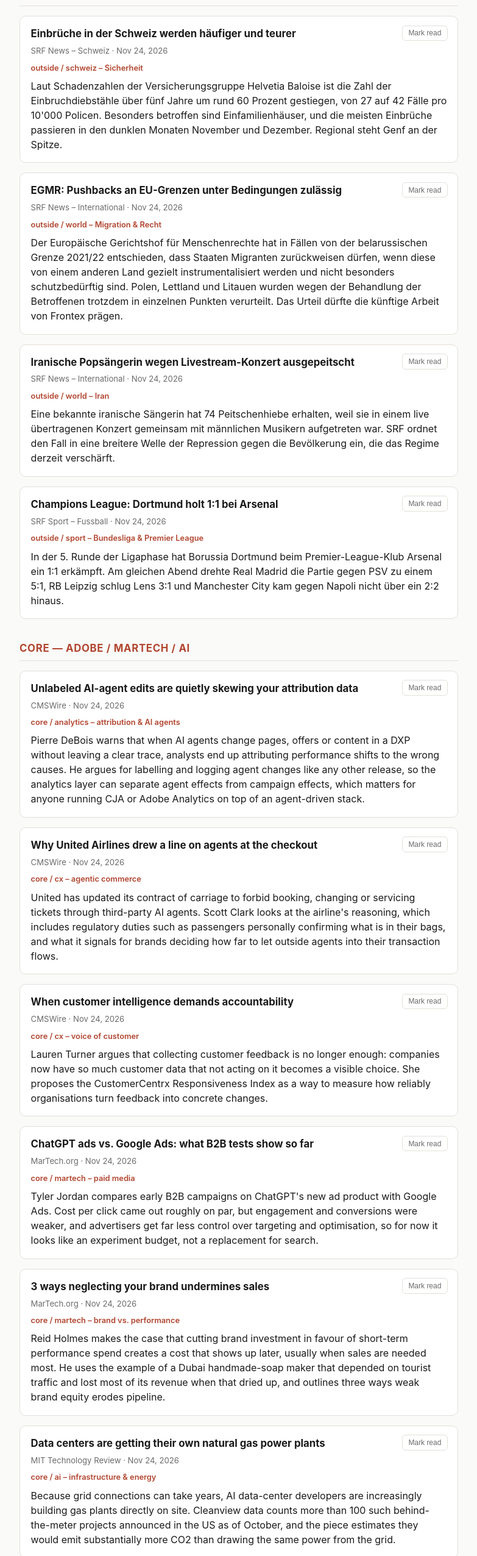
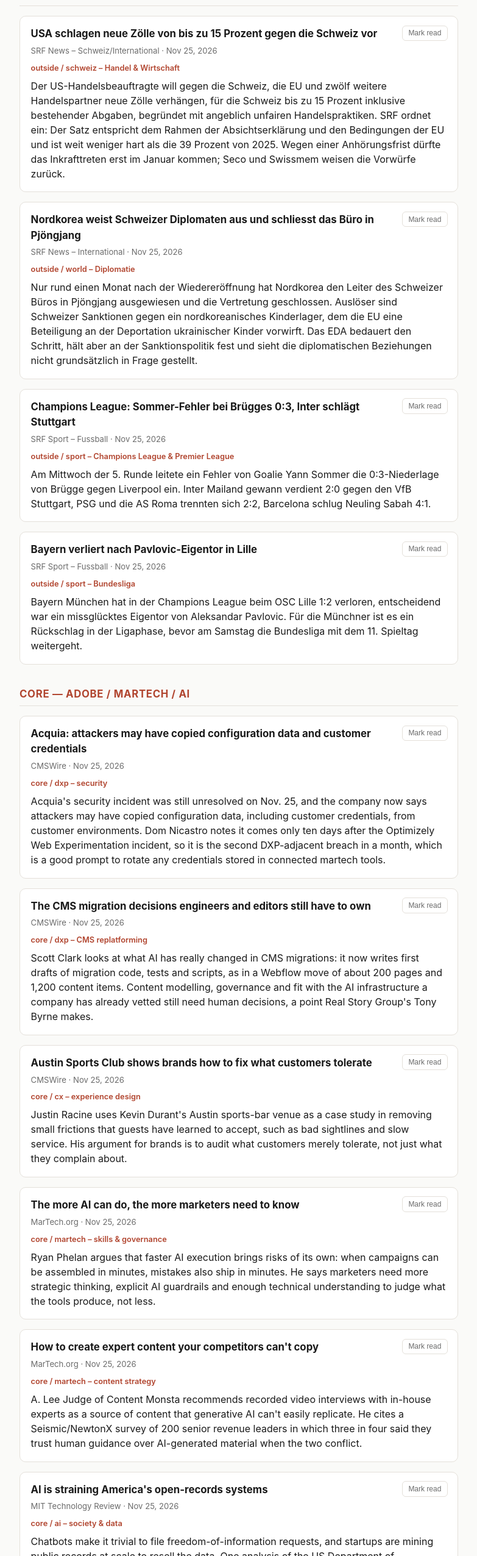
Before and after one commit to magicistheanswer/news-digest, a plain HTML site: page docs/index.html in a window 1280 px wide. Shown: the part 188-2740 px from the top of the page at 61% size, without its empty margins (248-1031 px from the left). Drawn offline with Linux system fonts and the light colour scheme.

Commit message:
Digest 2026-11-26: 11 articles (7 core / 4 outside)
Skipped: Adobe (nothing new since early Nov), MeasureCamp (no new post),
Kicker (no dated article), BBC News/Sport (unreachable). RSS still blocked
by egress proxy; WebSearch fallback used.

Co-Authored-By: Claude Opus 5.5 <noreply@anthropic.com>
Claude-Session: https://claude.ai/code/session_01ML879CdNQYhhHzCFJTMPKx

```diff
--- a/docs/index.html
+++ b/docs/index.html
@@ -3,7 +3,7 @@
 <head>
 <meta charset="UTF-8">
 <meta name="viewport" content="width=device-width, initial-scale=1.0">
-<title>Morning News Digest — 2026-11-25</title>
+<title>Morning News Digest — 2026-11-26</title>
 <style>
   :root {
     color-scheme: light dark;
@@ -95,92 +95,99 @@
 </head>
 <body>
 <!--
-  Run notes (2026-11-25, Wednesday):
-  - Direct RSS/Atom fetching still blocked (proxy rejects every feed host with 403; WebFetch can't resolve them either). Fallback: WebSearch limited to each source's domain; every item below has a confirmed Nov 24 publish date.
-  - Used (6 core / 4 outside): CMSWire x3, MarTech.org x2, MIT Technology Review x1; SRF Schweiz (Einbrüche), SRF International x2 (EGMR pushbacks, Iran), SRF Sport (Champions League, Arsenal vs BVB).
-  - Skipped: Adobe blog/newsroom: newest Experience Cloud news is from MAX / Nov 4-10, too old. MeasureCamp: only event pages, no new post. Kicker: no article with a confirmed date this week in the index. BBC News / BBC Sport: the search tool can't reach those domains (400). MarTech mid-market AI piece: already shown Nov 24. MIT TR 'The Download' (Nov 24): repeats the data-center item and the already-shown Nagel story; MIT TR enterprise-networks piece: sponsored content. CMSWire Optimove item: sponsored press release. SRF Super League: no new item since matchday 14 (already covered). SRF Luzern water shortage: publish date couldn't be confirmed.
-  - The mix is 10 articles instead of 15 (freshness beats quota per CLAUDE.md). Layout: Outside above Core; Mark read via localStorage kept.
+  Run notes (2026-11-26, Thursday):
+  - Direct RSS/Atom fetching still blocked (proxy returns 403 for martech.org, technologyreview.com, srf.ch, feeds.bbci.co.uk). Fallback: WebSearch limited to each source's domain; every item below has a confirmed Nov 25 publish date.
+  - Used (7 core / 4 outside): CMSWire x3, MarTech.org x2, MIT Technology Review x2; SRF Schweiz/International (US tariffs), SRF International (North Korea), SRF Sport x2 (Champions League round-up, Bayern in Lille).
+  - Skipped: Adobe blog/newsroom: newest Experience Cloud items are Oct 14 / Nov 5, too old. MeasureCamp: only event pages, no new post. Kicker: no dated Bundesliga article found in the index (Bundesliga is covered through SRF's Bayern piece instead). BBC News / BBC Sport: not reachable via the search tool. MarTech AI-news roundup: rolling evergreen URL with unclear dating. MarTech IAB attribution blueprint and AI-agents measurement piece: ~Nov 13, too old for a daily source. MIT TR 'data centers driving a gas boom' (Nov 25): same story as yesterday's data-center gas item. MIT TR enterprise-networks piece: sponsored. SRF Venezuela military deal: follow-up to the Nov 19 Hegseth story. SRF Super League: nothing new since Ajeti ruling (already shown). SRF groundwater story: no article URL found.
+  - The mix is 11 articles instead of 15 (freshness beats quota per CLAUDE.md). Layout: Outside above Core; Mark read via localStorage kept.
 -->
 <div class="wrap">
   <header>
     <h1>Morning News Digest</h1>
-    <div class="date">Wednesday, November 25, 2026 · 10 articles</div>
+    <div class="date">Thursday, November 26, 2026 · 11 articles</div>
     <button id="reset-read" class="reset-read" type="button">Reset read articles</button>
   </header>
   <h2 class="section">Outside — Schweiz / Weltgeschehen / Sport</h2>
-  <article class="card" data-link="https://www.srf.ch/news/schweiz/haeufiger-und-teurer-einbrueche-in-der-schweiz-nehmen-weiter-zu">
+  <article class="card" data-link="https://www.srf.ch/news/international/erhoehung-bis-zu-15-prozent-was-die-neu-angekuendigten-us-zoelle-fuer-die-schweiz-bedeuten">
     <button class="mark-read" type="button">Mark read</button>
-    <h3><a href="https://www.srf.ch/news/schweiz/haeufiger-und-teurer-einbrueche-in-der-schweiz-nehmen-weiter-zu">Einbrüche in der Schweiz werden häufiger und teurer</a></h3>
-    <div class="meta">SRF News – Schweiz · Nov 24, 2026</div>
-    <div class="why">outside / schweiz – Sicherheit</div>
-    <p class="summary">Laut Schadenzahlen der Versicherungsgruppe Helvetia Baloise ist die Zahl der Einbruchdiebstähle über fünf Jahre um rund 60 Prozent gestiegen, von 27 auf 42 Fälle pro 10'000 Policen. Besonders betroffen sind Einfamilienhäuser, und die meisten Einbrüche passieren in den dunklen Monaten November und Dezember. Regional steht Genf an der Spitze.</p>
+    <h3><a href="https://www.srf.ch/news/international/erhoehung-bis-zu-15-prozent-was-die-neu-angekuendigten-us-zoelle-fuer-die-schweiz-bedeuten">USA schlagen neue Zölle von bis zu 15 Prozent gegen die Schweiz vor</a></h3>
+    <div class="meta">SRF News – Schweiz/International · Nov 25, 2026</div>
+    <div class="why">outside / schweiz – Handel &amp; Wirtschaft</div>
+    <p class="summary">Der US-Handelsbeauftragte will gegen die Schweiz, die EU und zwölf weitere Handelspartner neue Zölle verhängen, für die Schweiz bis zu 15 Prozent inklusive bestehender Abgaben, begründet mit angeblich unfairen Handelspraktiken. SRF ordnet ein: Der Satz entspricht dem Rahmen der Absichtserklärung und den Bedingungen der EU und ist weit weniger hart als die 39 Prozent von 2025. Wegen einer Anhörungsfrist dürfte das Inkrafttreten erst im Januar kommen; Seco und Swissmem weisen die Vorwürfe zurück.</p>
   </article>
-  <article class="card" data-link="https://www.srf.ch/news/international/gerichtshof-fuer-menschenrechte-egmr-erlaubt-pushbacks-an-eu-grenzen-unter-bedingungen">
+  <article class="card" data-link="https://www.srf.ch/news/international/schweizer-buero-in-nordkorea-nordkorea-weist-schweizer-diplomaten-aus-und-schliesst-vertretung">
     <button class="mark-read" type="button">Mark read</button>
-    <h3><a href="https://www.srf.ch/news/international/gerichtshof-fuer-menschenrechte-egmr-erlaubt-pushbacks-an-eu-grenzen-unter-bedingungen">EGMR: Pushbacks an EU-Grenzen unter Bedingungen zulässig</a></h3>
-    <div class="meta">SRF News – International · Nov 24, 2026</div>
-    <div class="why">outside / world – Migration &amp; Recht</div>
-    <p class="summary">Der Europäische Gerichtshof für Menschenrechte hat in Fällen von der belarussischen Grenze 2021/22 entschieden, dass Staaten Migranten zurückweisen dürfen, wenn diese von einem anderen Land gezielt instrumentalisiert werden und nicht besonders schutzbedürftig sind. Polen, Lettland und Litauen wurden wegen der Behandlung der Betroffenen trotzdem in einzelnen Punkten verurteilt. Das Urteil dürfte die künftige Arbeit von Frontex prägen.</p>
+    <h3><a href="https://www.srf.ch/news/international/schweizer-buero-in-nordkorea-nordkorea-weist-schweizer-diplomaten-aus-und-schliesst-vertretung">Nordkorea weist Schweizer Diplomaten aus und schliesst das Büro in Pjöngjang</a></h3>
+    <div class="meta">SRF News – International · Nov 25, 2026</div>
+    <div class="why">outside / world – Diplomatie</div>
+    <p class="summary">Nur rund einen Monat nach der Wiedereröffnung hat Nordkorea den Leiter des Schweizer Büros in Pjöngjang ausgewiesen und die Vertretung geschlossen. Auslöser sind Schweizer Sanktionen gegen ein nordkoreanisches Kinderlager, dem die EU eine Beteiligung an der Deportation ukrainischer Kinder vorwirft. Das EDA bedauert den Schritt, hält aber an der Sanktionspolitik fest und sieht die diplomatischen Beziehungen nicht grundsätzlich in Frage gestellt.</p>
   </article>
-  <article class="card" data-link="https://www.srf.ch/news/international/74-hiebe-iranische-popsaengerin-wegen-livestream-ausgepeitscht">
+  <article class="card" data-link="https://www.srf.ch/sport/fussball/champions-league/champions-league-round-up-sommer-fehler-leitet-bruegge-niederlage-ein-psg-gibt-punkte-ab">
     <button class="mark-read" type="button">Mark read</button>
-    <h3><a href="https://www.srf.ch/news/international/74-hiebe-iranische-popsaengerin-wegen-livestream-ausgepeitscht">Iranische Popsängerin wegen Livestream-Konzert ausgepeitscht</a></h3>
-    <div class="meta">SRF News – International · Nov 24, 2026</div>
-    <div class="why">outside / world – Iran</div>
-    <p class="summary">Eine bekannte iranische Sängerin hat 74 Peitschenhiebe erhalten, weil sie in einem live übertragenen Konzert gemeinsam mit männlichen Musikern aufgetreten war. SRF ordnet den Fall in eine breitere Welle der Repression gegen die Bevölkerung ein, die das Regime derzeit verschärft.</p>
+    <h3><a href="https://www.srf.ch/sport/fussball/champions-league/champions-league-round-up-sommer-fehler-leitet-bruegge-niederlage-ein-psg-gibt-punkte-ab">Champions League: Sommer-Fehler bei Brügges 0:3, Inter schlägt Stuttgart</a></h3>
+    <div class="meta">SRF Sport – Fussball · Nov 25, 2026</div>
+    <div class="why">outside / sport – Champions League &amp; Premier League</div>
+    <p class="summary">Am Mittwoch der 5. Runde leitete ein Fehler von Goalie Yann Sommer die 0:3-Niederlage von Brügge gegen Liverpool ein. Inter Mailand gewann verdient 2:0 gegen den VfB Stuttgart, PSG und die AS Roma trennten sich 2:2, Barcelona schlug Neuling Sabah 4:1.</p>
   </article>
-  <article class="card" data-link="https://www.srf.ch/sport/fussball/champions-league/5-runde-der-champions-league-bvb-bietet-arsenal-die-stirn-und-nimmt-einen-punkt-mit">
+  <article class="card" data-link="https://www.srf.ch/sport/fussball/champions-league/5-runde-der-champions-league-horror-eigentor-von-pavlovic-bayern-verliert-in-lille">
     <button class="mark-read" type="button">Mark read</button>
-    <h3><a href="https://www.srf.ch/sport/fussball/champions-league/5-runde-der-champions-league-bvb-bietet-arsenal-die-stirn-und-nimmt-einen-punkt-mit">Champions League: Dortmund holt 1:1 bei Arsenal</a></h3>
-    <div class="meta">SRF Sport – Fussball · Nov 24, 2026</div>
-    <div class="why">outside / sport – Bundesliga &amp; Premier League</div>
-    <p class="summary">In der 5. Runde der Ligaphase hat Borussia Dortmund beim Premier-League-Klub Arsenal ein 1:1 erkämpft. Am gleichen Abend drehte Real Madrid die Partie gegen PSV zu einem 5:1, RB Leipzig schlug Lens 3:1 und Manchester City kam gegen Napoli nicht über ein 2:2 hinaus.</p>
+    <h3><a href="https://www.srf.ch/sport/fussball/champions-league/5-runde-der-champions-league-horror-eigentor-von-pavlovic-bayern-verliert-in-lille">Bayern verliert nach Pavlovic-Eigentor in Lille</a></h3>
+    <div class="meta">SRF Sport – Fussball · Nov 25, 2026</div>
+    <div class="why">outside / sport – Bundesliga</div>
+    <p class="summary">Bayern München hat in der Champions League beim OSC Lille 1:2 verloren, entscheidend war ein missglücktes Eigentor von Aleksandar Pavlovic. Für die Münchner ist es ein Rückschlag in der Ligaphase, bevor am Samstag die Bundesliga mit dem 11. Spieltag weitergeht.</p>
   </article>
   <h2 class="section">Core — Adobe / Martech / AI</h2>
-  <article class="card" data-link="https://www.cmswire.com/digital-experience/unlabeled-agent-edits-are-quietly-skewing-your-marketing-attribution-data/">
+  <article class="card" data-link="https://www.cmswire.com/digital-experience/acquia-says-attackers-may-have-copied-configuration-data-customer-credentials/">
     <button class="mark-read" type="button">Mark read</button>
-    <h3><a href="https://www.cmswire.com/digital-experience/unlabeled-agent-edits-are-quietly-skewing-your-marketing-attribution-data/">Unlabeled AI-agent edits are quietly skewing your attribution data</a></h3>
-    <div class="meta">CMSWire · Nov 24, 2026</div>
-    <div class="why">core / analytics – attribution &amp; AI agents</div>
-    <p class="summary">Pierre DeBois warns that when AI agents change pages, offers or content in a DXP without leaving a clear trace, analysts end up attributing performance shifts to the wrong causes. He argues for labelling and logging agent changes like any other release, so the analytics layer can separate agent effects from campaign effects, which matters for anyone running CJA or Adobe Analytics on top of an agent-driven stack.</p>
+    <h3><a href="https://www.cmswire.com/digital-experience/acquia-says-attackers-may-have-copied-configuration-data-customer-credentials/">Acquia: attackers may have copied configuration data and customer credentials</a></h3>
+    <div class="meta">CMSWire · Nov 25, 2026</div>
+    <div class="why">core / dxp – security</div>
+    <p class="summary">Acquia's security incident was still unresolved on Nov. 25, and the company now says attackers may have copied configuration data, including customer credentials, from customer environments. Dom Nicastro notes it comes only ten days after the Optimizely Web Experimentation incident, so it is the second DXP-adjacent breach in a month, which is a good prompt to rotate any credentials stored in connected martech tools.</p>
   </article>
-  <article class="card" data-link="https://www.cmswire.com/customer-experience/why-united-airlines-drew-a-line-on-agents-at-the-checkout/">
+  <article class="card" data-link="https://www.cmswire.com/web-cms/replatforming-a-cms-in-the-age-of-ai-what-has-actually-changed/">
     <button class="mark-read" type="button">Mark read</button>
-    <h3><a href="https://www.cmswire.com/customer-experience/why-united-airlines-drew-a-line-on-agents-at-the-checkout/">Why United Airlines drew a line on agents at the checkout</a></h3>
-    <div class="meta">CMSWire · Nov 24, 2026</div>
-    <div class="why">core / cx – agentic commerce</div>
-    <p class="summary">United has updated its contract of carriage to forbid booking, changing or servicing tickets through third-party AI agents. Scott Clark looks at the airline's reasoning, which includes regulatory duties such as passengers personally confirming what is in their bags, and what it signals for brands deciding how far to let outside agents into their transaction flows.</p>
+    <h3><a href="https://www.cmswire.com/web-cms/replatforming-a-cms-in-the-age-of-ai-what-has-actually-changed/">The CMS migration decisions engineers and editors still have to own</a></h3>
+    <div class="meta">CMSWire · Nov 25, 2026</div>
+    <div class="why">core / dxp – CMS replatforming</div>
+    <p class="summary">Scott Clark looks at what AI has really changed in CMS migrations: it now writes first drafts of migration code, tests and scripts, as in a Webflow move of about 200 pages and 1,200 content items. Content modelling, governance and fit with the AI infrastructure a company has already vetted still need human decisions, a point Real Story Group's Tony Byrne makes.</p>
   </article>
-  <article class="card" data-link="https://www.cmswire.com/customer-experience/the-end-of-plausible-deniability-when-customer-intelligence-demands-accountability/">
+  <article class="card" data-link="https://www.cmswire.com/customer-experience/what-kevin-durants-austin-sports-club-teaches-brands-about-cx/">
     <button class="mark-read" type="button">Mark read</button>
-    <h3><a href="https://www.cmswire.com/customer-experience/the-end-of-plausible-deniability-when-customer-intelligence-demands-accountability/">When customer intelligence demands accountability</a></h3>
-    <div class="meta">CMSWire · Nov 24, 2026</div>
-    <div class="why">core / cx – voice of customer</div>
-    <p class="summary">Lauren Turner argues that collecting customer feedback is no longer enough: companies now have so much customer data that not acting on it becomes a visible choice. She proposes the CustomerCentrx Responsiveness Index as a way to measure how reliably organisations turn feedback into concrete changes.</p>
+    <h3><a href="https://www.cmswire.com/customer-experience/what-kevin-durants-austin-sports-club-teaches-brands-about-cx/">Austin Sports Club shows brands how to fix what customers tolerate</a></h3>
+    <div class="meta">CMSWire · Nov 25, 2026</div>
+    <div class="why">core / cx – experience design</div>
+    <p class="summary">Justin Racine uses Kevin Durant's Austin sports-bar venue as a case study in removing small frictions that guests have learned to accept, such as bad sightlines and slow service. His argument for brands is to audit what customers merely tolerate, not just what they complain about.</p>
   </article>
-  <article class="card" data-link="https://martech.org/what-you-need-to-know-about-chatgpt-ads-vs-google-ads/">
+  <article class="card" data-link="https://martech.org/the-more-ai-can-do-the-more-marketers-need-to-know/">
     <button class="mark-read" type="button">Mark read</button>
-    <h3><a href="https://martech.org/what-you-need-to-know-about-chatgpt-ads-vs-google-ads/">ChatGPT ads vs. Google Ads: what B2B tests show so far</a></h3>
-    <div class="meta">MarTech.org · Nov 24, 2026</div>
-    <div class="why">core / martech – paid media</div>
-    <p class="summary">Tyler Jordan compares early B2B campaigns on ChatGPT's new ad product with Google Ads. Cost per click came out roughly on par, but engagement and conversions were weaker, and advertisers get far less control over targeting and optimisation, so for now it looks like an experiment budget, not a replacement for search.</p>
+    <h3><a href="https://martech.org/the-more-ai-can-do-the-more-marketers-need-to-know/">The more AI can do, the more marketers need to know</a></h3>
+    <div class="meta">MarTech.org · Nov 25, 2026</div>
+    <div class="why">core / martech – skills &amp; governance</div>
+    <p class="summary">Ryan Phelan argues that faster AI execution brings risks of its own: when campaigns can be assembled in minutes, mistakes also ship in minutes. He says marketers need more strategic thinking, explicit AI guardrails and enough technical understanding to judge what the tools produce, not less.</p>
   </article>
-  <article class="card" data-link="https://martech.org/3-ways-neglecting-your-brand-undermines-sales/">
+  <article class="card" data-link="https://martech.org/how-to-create-expert-content-your-competitors-cant-copy/">
     <button class="mark-read" type="button">Mark read</button>
-    <h3><a href="https://martech.org/3-ways-neglecting-your-brand-undermines-sales/">3 ways neglecting your brand undermines sales</a></h3>
-    <div class="meta">MarTech.org · Nov 24, 2026</div>
-    <div class="why">core / martech – brand vs. performance</div>
-    <p class="summary">Reid Holmes makes the case that cutting brand investment in favour of short-term performance spend creates a cost that shows up later, usually when sales are needed most. He uses the example of a Dubai handmade-soap maker that depended on tourist traffic and lost most of its revenue when that dried up, and outlines three ways weak brand equity erodes pipeline.</p>
+    <h3><a href="https://martech.org/how-to-create-expert-content-your-competitors-cant-copy/">How to create expert content your competitors can't copy</a></h3>
+    <div class="meta">MarTech.org · Nov 25, 2026</div>
+    <div class="why">core / martech – content strategy</div>
+    <p class="summary">A. Lee Judge of Content Monsta recommends recorded video interviews with in-house experts as a source of content that generative AI can't easily replicate. He cites a Seismic/NewtonX survey of 200 senior revenue leaders in which three in four said they trust human guidance over AI-generated material when the two conflict.</p>
   </article>
-  <article class="card" data-link="https://www.technologyreview.com/2026/11/24/1149622/data-centers-natural-gas/">
+  <article class="card" data-link="https://www.technologyreview.com/2026/11/25/1149702/ai-is-straining-americas-open-records-systems/">
     <button class="mark-read" type="button">Mark read</button>
-    <h3><a href="https://www.technologyreview.com/2026/11/24/1149622/data-centers-natural-gas/">Data centers are getting their own natural gas power plants</a></h3>
-    <div class="meta">MIT Technology Review · Nov 24, 2026</div>
-    <div class="why">core / ai – infrastructure &amp; energy</div>
-    <p class="summary">Because grid connections can take years, AI data-center developers are increasingly building gas plants directly on site. Cleanview data counts more than 100 such behind-the-meter projects announced in the US as of October, and the piece estimates they would emit substantially more CO2 than drawing the same power from the grid.</p>
+    <h3><a href="https://www.technologyreview.com/2026/11/25/1149702/ai-is-straining-americas-open-records-systems/">AI is straining America's open-records systems</a></h3>
+    <div class="meta">MIT Technology Review · Nov 25, 2026</div>
+    <div class="why">core / ai – society &amp; data</div>
+    <p class="summary">Chatbots make it trivial to file freedom-of-information requests, and startups are mining public records at scale to resell the data. One analysis of the US Department of Education's July request log found that at least 29% of requests were at least partly AI-written. Some states are responding with laws that make it easier to refuse requests, which may reduce transparency for everyone.</p>
+  </article>
+  <article class="card" data-link="https://www.technologyreview.com/2026/11/25/1149808/the-download-ai-open-records-permafrost-fires/">
+    <button class="mark-read" type="button">Mark read</button>
+    <h3><a href="https://www.technologyreview.com/2026/11/25/1149808/the-download-ai-open-records-permafrost-fires/">The Download: AI tool used to breach US spy agencies, and fighting permafrost fires</a></h3>
+    <div class="meta">MIT Technology Review · Nov 25, 2026</div>
+    <div class="why">core / ai – security</div>
+    <p class="summary">The newsletter leads with reports that hackers repurposed an AI tool originally built for cyber defense to break into US intelligence agencies, a concrete example of dual-use risk in AI security tooling. It also covers efforts to fight Arctic wildfires to keep carbon locked in permafrost.</p>
   </article>
   <footer>
-    Generated automatically. The summaries are original wording based on source headlines and reporting, not copies of article text. Follow the links for the full stories. There's no Adobe item today (nothing new since MAX), and Kicker and the BBC had nothing reachable with a confirmed date. The Swiss federal votes are on Nov 29 and the Federal Council election is on Dec 9.
+    Generated automatically. The summaries are original wording based on source headlines and reporting, not copies of article text. Follow the links for the full stories. There's no Adobe item today (nothing new since early November), and Kicker and the BBC had nothing reachable with a confirmed date. The Swiss federal votes are on Nov 29.
   </footer>
 </div>
 <script>
```
Also changed, not shown: data/history.json (+55 -55 lines).
